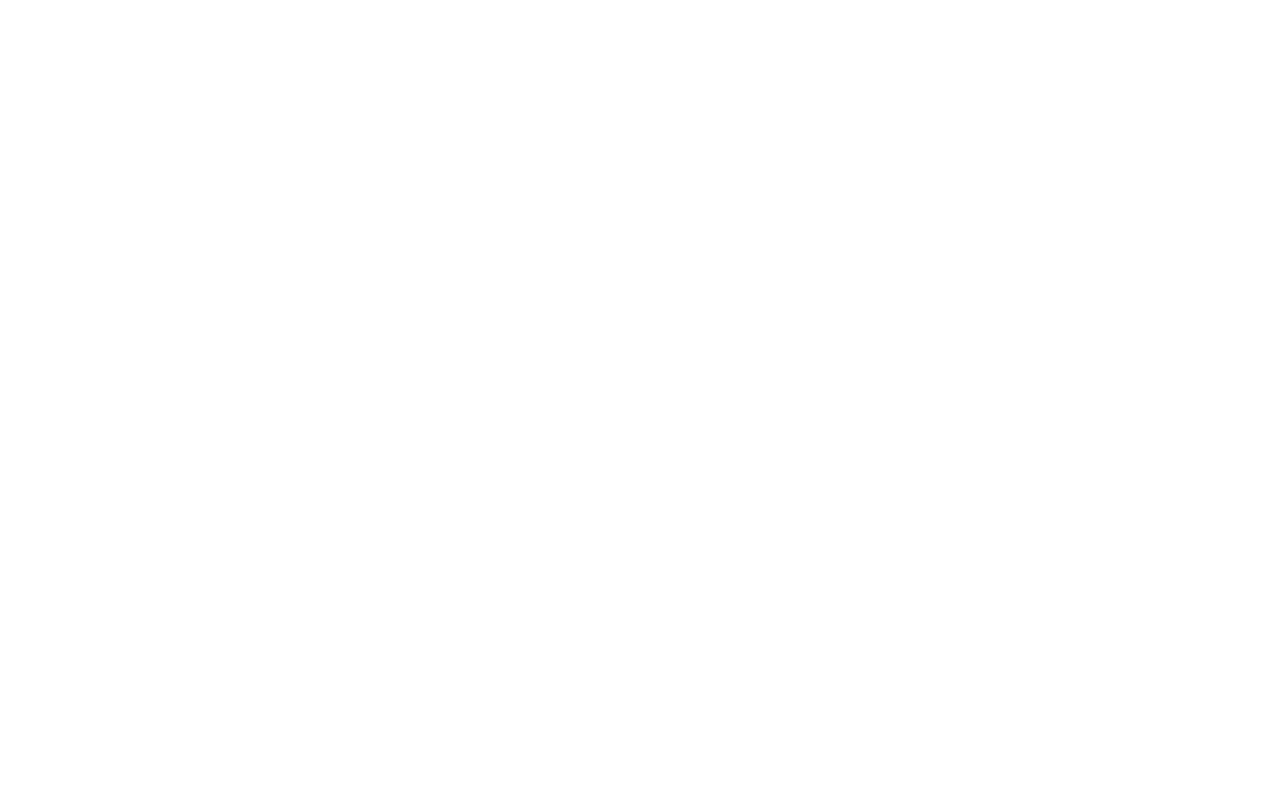
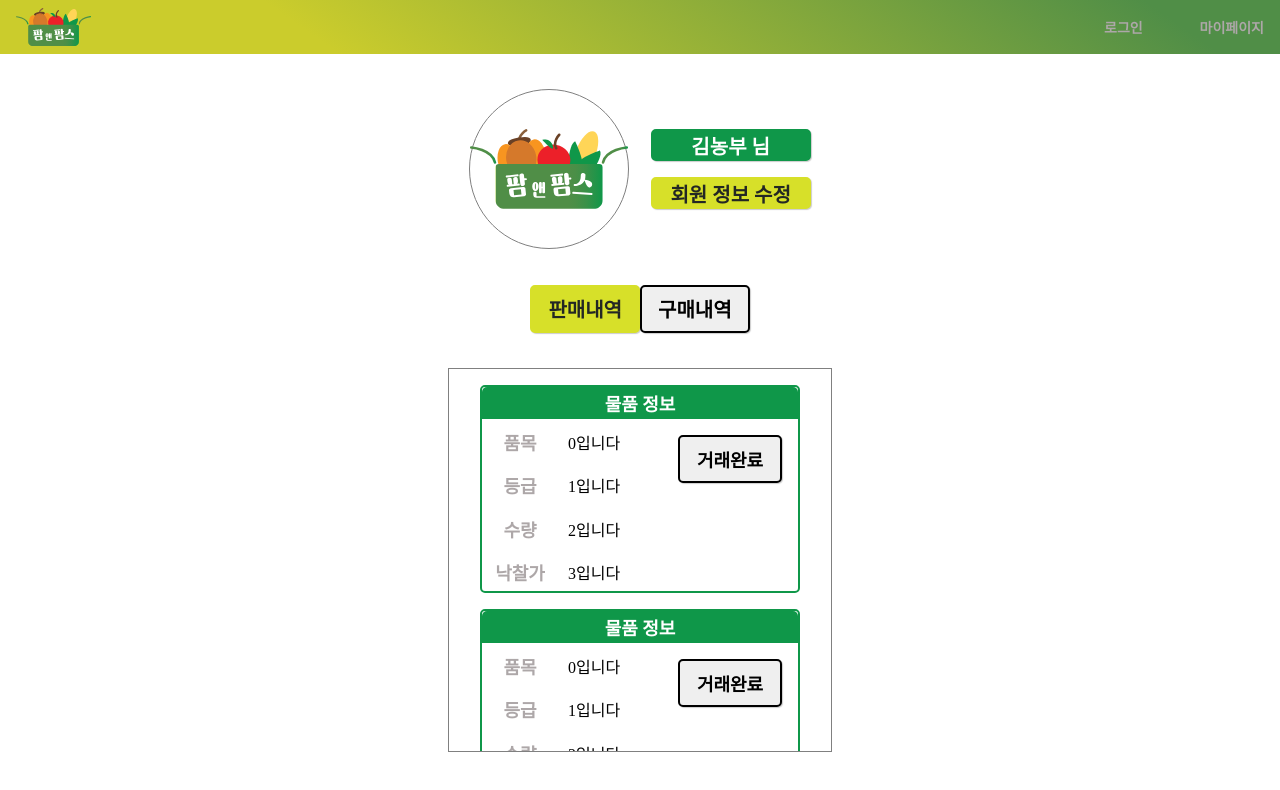
Before and after one commit to seonghun0828/farmNfarms, a React (Create React App) app in the folder frontend/: page /mypage in a window 1280 px wide. Before the commit this address had no page. Shown: the top 790 px of the page. Built offline with nearby package versions, Linux system fonts and the light colour scheme.

Commit message:
[feat] Frontend : add Mypage

```diff
--- a/frontend/src/App.js
+++ b/frontend/src/App.js
@@ -1,12 +1,13 @@
-import { BrowserRouter, Routes, Route } from "react-router-dom"
-import Home from './components/pages/Home'
-import Login from './components/pages/Login'
-import Join from './components/pages/Join'
-import VideoRoomComponent from './components/auction/VideoRoomComponent'
-import { ThemeProvider } from "styled-components"
-import theme from './common/theme'
-import CreateAuctionRoom from "./components/pages/CreateAuctionRoom"
-import AuctionRooms from "./components/pages/AuctionRooms"
+import { BrowserRouter, Routes, Route } from 'react-router-dom';
+import Home from './components/pages/Home';
+import Login from './components/pages/Login';
+import Join from './components/pages/Join';
+import VideoRoomComponent from './components/auction/VideoRoomComponent';
+import { ThemeProvider } from 'styled-components';
+import theme from './common/theme';
+import CreateAuctionRoom from './components/pages/CreateAuctionRoom';
+import AuctionRooms from './components/pages/AuctionRooms';
+import Mypage from './components/pages/Mypage';
 
 const DUMMIES = [
   {
@@ -21,7 +22,7 @@ const DUMMIES = [
     bid_increment: 1000,
     starting_price: 15000,
   },
-]
+];
 
 function App() {
   return (
@@ -32,9 +33,13 @@ function App() {
             <Route path="/" element={<Home />} />
             <Route path="/login" element={<Login />} />
             <Route path="/join" element={<Join />} />
-            <Route path="/room" element={<VideoRoomComponent items={DUMMIES}/>}/>
+            <Route
+              path="/room"
+              element={<VideoRoomComponent items={DUMMIES} />}
+            />
             <Route path="/create" element={<CreateAuctionRoom />} />
             <Route path="/auctionrooms" element={<AuctionRooms />} />
+            <Route path="/mypage" element={<Mypage />} />
           </Routes>
         </BrowserRouter>
       </ThemeProvider>
--- /dev/null
+++ b/frontend/src/components/pages/Mypage/index.jsx
@@ -0,0 +1,99 @@
+import React, { useState } from 'react';
+import logo from '../../../assets/로고.svg';
+import styled from 'styled-components';
+import Navbar from '../../molecules/Navbar';
+import Image from '../../atoms/Image';
+// import Text from '../../atoms/Text';
+import Button from '../../atoms/Button';
+import TradeItemCard from '../../molecules/TradeItemCard';
+// import Input from '../../atoms/Input';
+// import Textarea from '../../atoms/Textarea';
+// import CreateItemCard from '../../molecules/CreateItemCard';
+// import { useNavigate } from 'react-router-dom';
+// import move from '../../../common/move';
+// import SearchBar from '../../molecules/SearchBar';
+// import { useInfiniteQuery } from '@tanstack/react-query';
+// import getAuctionRooms from './getAuctionRooms';
+// import { useInView } from 'react-intersection-observer';
+// import RoomCard from '../../molecules/RoomCard';
+
+const StyledMypage = styled.div`
+  ${({ theme }) => theme.flex.columnCenter}
+  justify-content: space-between;
+  height: 47rem;
+`;
+const ProfileArea = styled.div`
+  ${({ theme }) => theme.flex.rowCenter}
+  width: 24rem;
+  justify-content: space-evenly;
+`;
+const ProfileImageArea = styled.div`
+  border-radius: 10rem;
+  width: 10rem;
+  height: 10rem;
+  border: 1px solid gray;
+`;
+const ProfileButtonArea = styled.div`
+  ${({ theme }) => theme.flex.columnCenter}
+  justify-content: space-between;
+  height: 5rem;
+`;
+const ToggleButtonArea = styled.div`
+  ${({ theme }) => theme.flex.rowCenter}
+`;
+const ItemInfoArea = styled.div`
+  ${({ theme }) => theme.flex.columnCenter}
+  justify-content: flex-start;
+  width: 24rem;
+  height: 24rem;
+  padding: 1rem 0;
+  border: 1px solid gray;
+  overflow-y: auto;
+  gap: 1rem;
+`;
+const Mypage = () => {
+  const [isSalesHistory, setIsSalesHistory] = useState(true);
+  const leftBtn = isSalesHistory ? 'highlight' : 'blackbutton';
+  const rightBtn = isSalesHistory ? 'blackbutton' : 'highlight';
+
+  const toggleBtn = (e) => {
+    if (e.target.name === 'salesHistory' && !isSalesHistory) {
+      setIsSalesHistory((state) => !state);
+    } else if (e.target.name === 'purchaseHistory' && isSalesHistory) {
+      setIsSalesHistory((state) => !state);
+    }
+  };
+  return (
+    <StyledMypage>
+      <Navbar url={logo} imgSize="xs" fontSize="sm" mode="graytext" />
+      <ProfileArea>
+        <ProfileImageArea>
+          <Image src={logo} alt="profile" />
+        </ProfileImageArea>
+        <ProfileButtonArea>
+          <Button width="10rem" height="2rem">
+            김농부 님
+          </Button>
+          <Button width="10rem" height="2rem" mode="highlight">
+            회원 정보 수정
+          </Button>
+        </ProfileButtonArea>
+      </ProfileArea>
+      <ToggleButtonArea>
+        <Button name="salesHistory" mode={leftBtn} onClick={toggleBtn}>
+          판매내역
+        </Button>
+        <Button name="purchaseHistory" mode={rightBtn} onClick={toggleBtn}>
+          구매내역
+        </Button>
+      </ToggleButtonArea>
+      <ItemInfoArea>
+        <TradeItemCard />
+        <TradeItemCard />
+        <TradeItemCard />
+      </ItemInfoArea>
+    </StyledMypage>
+  );
+};
+
+export default Mypage;
```
